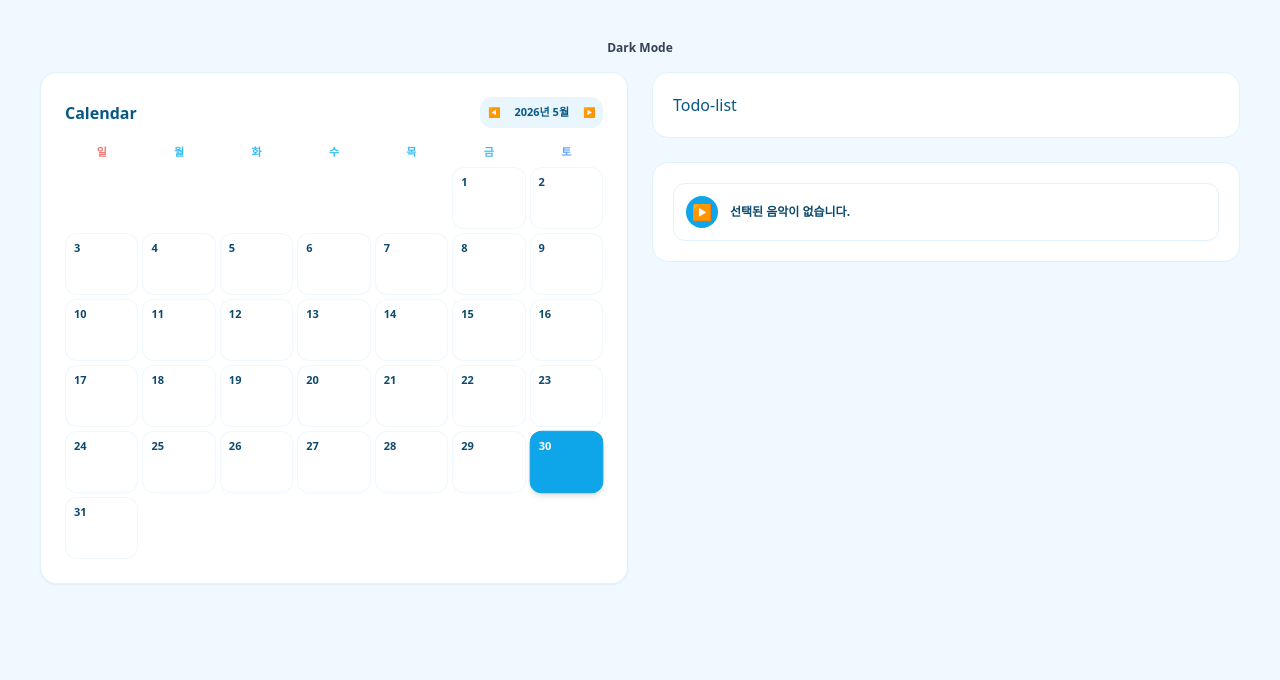
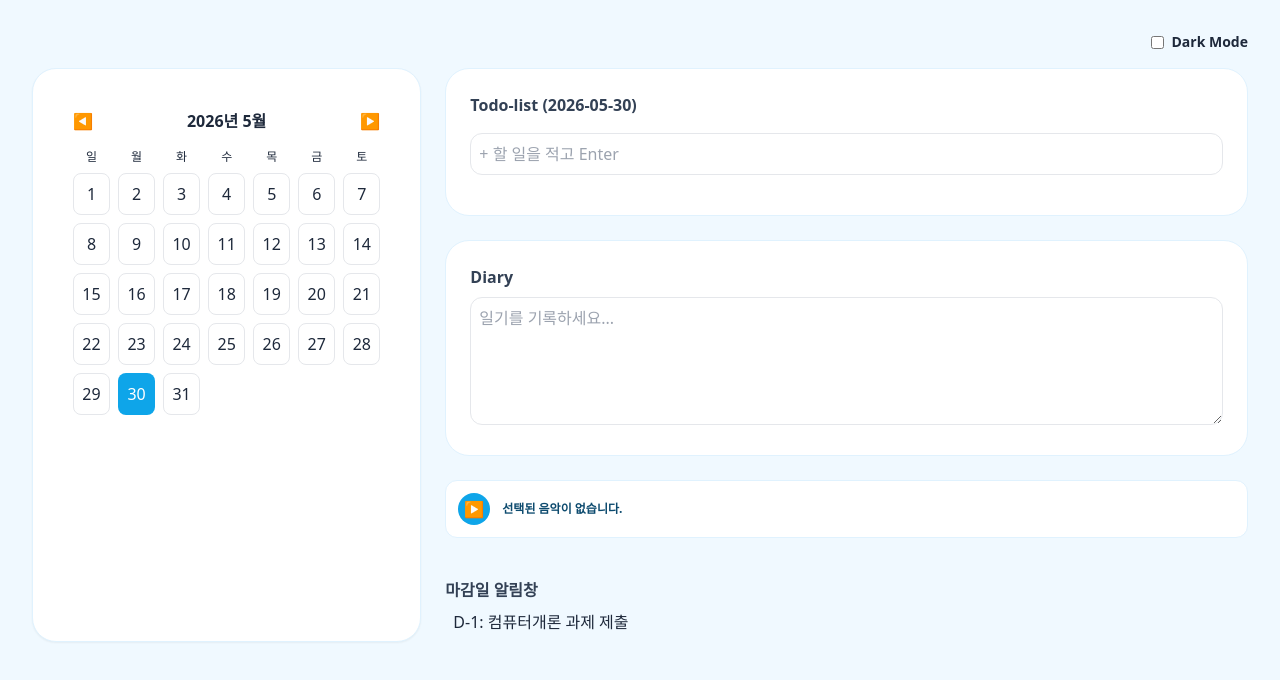
Before and after one commit to ch1030216/cs-assignment2, a Next.js app: page / in a window 1280 px wide. Shown: the top 680 px of the page. Built offline with nearby package versions, Linux system fonts and the light colour scheme.

Commit message:
fix: all features showing up13

```diff
--- a/src/app/components/CalendarBox.jsx
+++ b/src/app/components/CalendarBox.jsx
@@ -1,106 +1,30 @@
 "use client";
 
-import { useState } from "react";
-
-export default function CalendarBox({ selectedDate, setSelectedDate, deadlineData = [], darkMode }) {
-  const [currentDate, setCurrentDate] = useState(new Date());
-
-  const year = currentDate.getFullYear();
-  const month = currentDate.getMonth();
-
-  const prevMonth = () => setCurrentDate(new Date(year, month - 1, 1));
-  const nextMonth = () => setCurrentDate(new Date(year, month + 1, 1));
-
-  const firstDayOfMonth = new Date(year, month, 1).getDay();
-  const daysInMonth = new Date(year, month + 1, 0).getDate();
-
-  const daysArray = [];
-  for (let i = 0; i < firstDayOfMonth; i++) { daysArray.push(null); }
-  for (let i = 1; i <= daysInMonth; i++) { daysArray.push(i); }
-
-  const handleDateClick = (day) => {
-    if (!day) return;
-    const formattedMonth = String(month + 1).padStart(2, "0");
-    const formattedDay = String(day).padStart(2, "0");
-    setSelectedDate(`${year}-${formattedMonth}-${formattedDay}`);
-  };
+export default function CalendarBox({ selectedDate, setSelectedDate, darkMode }) {
+  const days = Array.from({ length: 31 }, (_, i) => i + 1);
 
   return (
-    <div className="w-full h-full flex flex-col justify-between p-1 select-none font-sans">
-      <div className="flex justify-between items-center mb-4">
-        {/* 이모티콘 제거 */}
-        <h2 className={`text-base font-bold ${darkMode ? "text-sky-400" : "text-sky-800"}`}>
-          Calendar
-        </h2>
-        <div className={`flex items-center gap-1.5 rounded-xl p-1 ${darkMode ? "bg-slate-800" : "bg-sky-100/70"}`}>
-          <button type="button" onClick={prevMonth} className={`p-1 rounded-lg text-[10px] font-bold transition-colors ${darkMode ? "text-sky-400 hover:bg-slate-700" : "text-sky-700 hover:bg-white"}`}>◀</button>
-          <span className={`text-[11px] font-bold px-1 ${darkMode ? "text-slate-200" : "text-sky-800"}`}>{year}년 {month + 1}월</span>
-          <button type="button" onClick={nextMonth} className={`p-1 rounded-lg text-[10px] font-bold transition-colors ${darkMode ? "text-sky-400 hover:bg-slate-700" : "text-sky-700 hover:bg-white"}`}>▶</button>
-        </div>
+    <div className={`p-4 ${darkMode ? "text-white" : "text-slate-800"}`}>
+      <div className="flex justify-between mb-4">
+        <button onClick={() => {}}>◀</button>
+        <h2 className="font-bold">2026년 5월</h2>
+        <button onClick={() => {}}>▶</button>
       </div>
-
-      <div className={`grid grid-cols-7 gap-1 text-center text-[11px] font-bold mb-1.5 ${darkMode ? "text-slate-400" : "text-sky-400"}`}>
-        <div className="text-red-400">일</div>
-        <div>월</div>
-        <div>화</div>
-        <div>수</div>
-        <div>목</div>
-        <div>금</div>
-        <div className="text-blue-400">토</div>
+      <div className="grid grid-cols-7 gap-2 text-center text-xs mb-2">
+        {['일', '월', '화', '수', '목', '금', '토'].map(d => <div key={d}>{d}</div>)}
       </div>
-
-      <div className="grid grid-cols-7 gap-1 flex-1 min-h-[380px]">
-        {daysArray.map((day, index) => {
-          if (!day) return <div key={`empty-${index}`} className="bg-transparent" />;
-
-          const formattedMonth = String(month + 1).padStart(2, "0");
-          const formattedDay = String(day).padStart(2, "0");
-          const dateStr = `${year}-${formattedMonth}-${formattedDay}`;
+      <div className="grid grid-cols-7 gap-2">
+        {days.map(day => {
+          const dateStr = `2026-05-${String(day).padStart(2, '0')}`;
           const isSelected = selectedDate === dateStr;
-
-          const dayDeadlines = Array.isArray(deadlineData)
-            ? deadlineData.filter((dl) => {
-                if (!dl.date) return false;
-                const [dlY, dlM, dlD] = dl.date.split("-");
-                return `${dlY}-${String(dlM).padStart(2, "0")}-${String(dlD).padStart(2, "0")}` === dateStr;
-              })
-            : [];
-
           return (
-            <div
-              key={`day-${day}`}
-              onClick={() => handleDateClick(day)}
-              className={`border rounded-xl p-1 flex flex-col justify-between items-start cursor-pointer transition-all min-h-[62px] relative ${
-                isSelected
-                  ? "bg-sky-500 text-white border-sky-500 shadow-md scale-[1.01] z-10"
-                  : darkMode
-                    ? "bg-slate-800/60 text-slate-200 border-slate-700/50 hover:bg-slate-700"
-                    : "bg-white text-sky-900 border-sky-100/50 hover:bg-sky-50/70"
-              }`}
+            <button
+              key={day}
+              onClick={() => setSelectedDate(dateStr)}
+              className={`p-2 rounded-lg ${isSelected ? "bg-sky-500 text-white" : darkMode ? "bg-slate-700" : "bg-white border"}`}
             >
-              <span className={`text-[11px] font-bold px-1 py-0.5 rounded ${isSelected ? "text-white" : darkMode ? "text-slate-300" : "text-sky-900"}`}>
-                {day}
-              </span>
-
-              <div className="w-full flex flex-col gap-0.5 overflow-hidden mt-0.5 pointer-events-none">
-                {dayDeadlines.slice(0, 1).map((dl) => (
-                  <div
-                    key={dl.id}
-                    className={`text-[8px] px-1 py-0.5 rounded font-bold truncate text-center block w-full ${
-                      isSelected
-                        ? "bg-white/20 text-white"
-                        : dl.completed
-                          ? "opacity-40 line-through"
-                          : darkMode
-                            ? "bg-sky-950 text-sky-400 border border-sky-900"
-                            : "bg-sky-100 text-sky-600 border border-sky-200/50"
-                    }`}
-                  >
-                    📌 {dl.text}
-                  </div>
-                ))}
-              </div>
-            </div>
+              {day}
+            </button>
           );
         })}
       </div>
--- a/src/app/components/TodoList.jsx
+++ b/src/app/components/TodoList.jsx
@@ -3,13 +3,27 @@
 export default function TodoList({ selectedDate, todos, setTodos, darkMode }) {
   const currentTodos = todos[selectedDate] || [];
 
+  const handleAdd = (e) => {
+    if (e.key === 'Enter' && e.target.value.trim()) {
+      const newTodo = { id: Date.now(), text: e.target.value, completed: false };
+      setTodos({ ...todos, [selectedDate]: [...currentTodos, newTodo] });
+      e.target.value = '';
+    }
+  };
+
+  const toggleTodo = (id) => {
+    const updated = currentTodos.map(t => t.id === id ? { ...t, completed: !t.completed } : t);
+    setTodos({ ...todos, [selectedDate]: updated });
+  };
+
   return (
-    <div>
-      <h2 className={darkMode ? "text-sky-400" : "text-sky-800"}>Todo-list</h2>
-      {currentTodos.map((todo) => (
-        <div key={todo.id} className="flex items-center gap-2 py-2">
-          <input type="checkbox" checked={todo.completed} readOnly className="cursor-pointer" />
-          <span className={darkMode ? "text-slate-200" : "text-slate-700"}>{todo.text}</span>
+    <div className={`p-6 rounded-3xl border ${darkMode ? "bg-slate-800 border-slate-700 text-white" : "bg-white border-sky-100"}`}>
+      <h2 className="font-bold mb-4">Todo-list ({selectedDate})</h2>
+      <input type="text" className="w-full p-2 mb-4 border rounded-xl bg-transparent" placeholder="+ 할 일을 적고 Enter" onKeyDown={handleAdd} />
+      {currentTodos.map(todo => (
+        <div key={todo.id} className="flex items-center gap-2 mb-2">
+          <input type="checkbox" checked={todo.completed} onChange={() => toggleTodo(todo.id)} />
+          <span className={todo.completed ? "line-through opacity-50" : ""}>{todo.text}</span>
         </div>
       ))}
     </div>
--- a/src/app/page.js
+++ b/src/app/page.js
@@ -1,5 +1,4 @@
 "use client";
-
 import { useState } from "react";
 import CalendarBox from "./components/CalendarBox";
 import TodoList from "./components/TodoList";
@@ -10,28 +9,36 @@ export default function Home() {
   const [darkMode, setDarkMode] = useState(false);
   const [selectedDate, setSelectedDate] = useState("2026-05-30");
   const [todos, setTodos] = useState({ "2026-05-30": [] });
-  const [deadlines, setDeadlines] = useState([]);
 
   return (
-    <div className={`min-h-screen p-10 flex flex-col items-center transition-colors ${darkMode ? "bg-slate-950" : "bg-sky-50"}`}>
-      <button className="mb-4 text-xs font-bold" onClick={() => setDarkMode(!darkMode)}>
-        {darkMode ? "Light Mode" : "Dark Mode"}
-      </button>
+    <main className={`min-h-screen p-8 transition-colors ${darkMode ? "bg-slate-950" : "bg-sky-50"}`}>
+      {/* 2. 다크모드 스위치 */}
+      <div className="flex justify-end mb-4">
+        <label className="flex items-center gap-2 cursor-pointer text-sm font-bold">
+          <input type="checkbox" className="toggle" checked={darkMode} onChange={() => setDarkMode(!darkMode)} />
+          <span className={darkMode ? "text-white" : "text-slate-800"}>Dark Mode</span>
+        </label>
+      </div>
 
-      <div className="w-full max-w-7xl grid grid-cols-2 gap-6">
-        <div className="p-5 rounded-2xl border shadow-sm bg-white border-sky-100">
-          <CalendarBox selectedDate={selectedDate} setSelectedDate={setSelectedDate} deadlineData={deadlines} darkMode={darkMode} />
+      <div className="grid grid-cols-1 md:grid-cols-3 gap-6">
+        {/* 왼쪽: 캘린더 */}
+        <div className={`p-6 rounded-3xl border shadow-sm ${darkMode ? "bg-slate-800 border-slate-700" : "bg-white border-sky-100"}`}>
+          <CalendarBox selectedDate={selectedDate} setSelectedDate={setSelectedDate} darkMode={darkMode} />
         </div>
 
-        <div className="flex flex-col gap-6">
-          <div className={`p-5 rounded-2xl border ${darkMode ? "bg-slate-900 border-slate-700" : "bg-white border-sky-100"}`}>
-            <TodoList selectedDate={selectedDate} todos={todos} setTodos={setTodos} darkMode={darkMode} />
+        {/* 오른쪽: 투두, 다이어리, 음악, 데드라인 */}
+        <div className="md:col-span-2 flex flex-col gap-6">
+          <TodoList selectedDate={selectedDate} todos={todos} setTodos={setTodos} darkMode={darkMode} />
+
+          <div className={`p-6 rounded-3xl border ${darkMode ? "bg-slate-800 border-slate-700 text-white" : "bg-white border-sky-100"}`}>
+            <h2 className="font-bold mb-2">Diary</h2>
+            <textarea className="w-full h-32 p-2 border rounded-xl bg-transparent" placeholder="일기를 기록하세요..." />
           </div>
-          <div className={`p-5 rounded-2xl border ${darkMode ? "bg-slate-900 border-slate-700" : "bg-white border-sky-100"}`}>
-            <MusicPlayer darkMode={darkMode} />
-          </div>
+
+          <MusicPlayer selectedDate={selectedDate} darkMode={darkMode} />
+          <DeadlineList selectedDate={selectedDate} darkMode={darkMode} />
         </div>
       </div>
-    </div>
+    </main>
   );
 }
```
